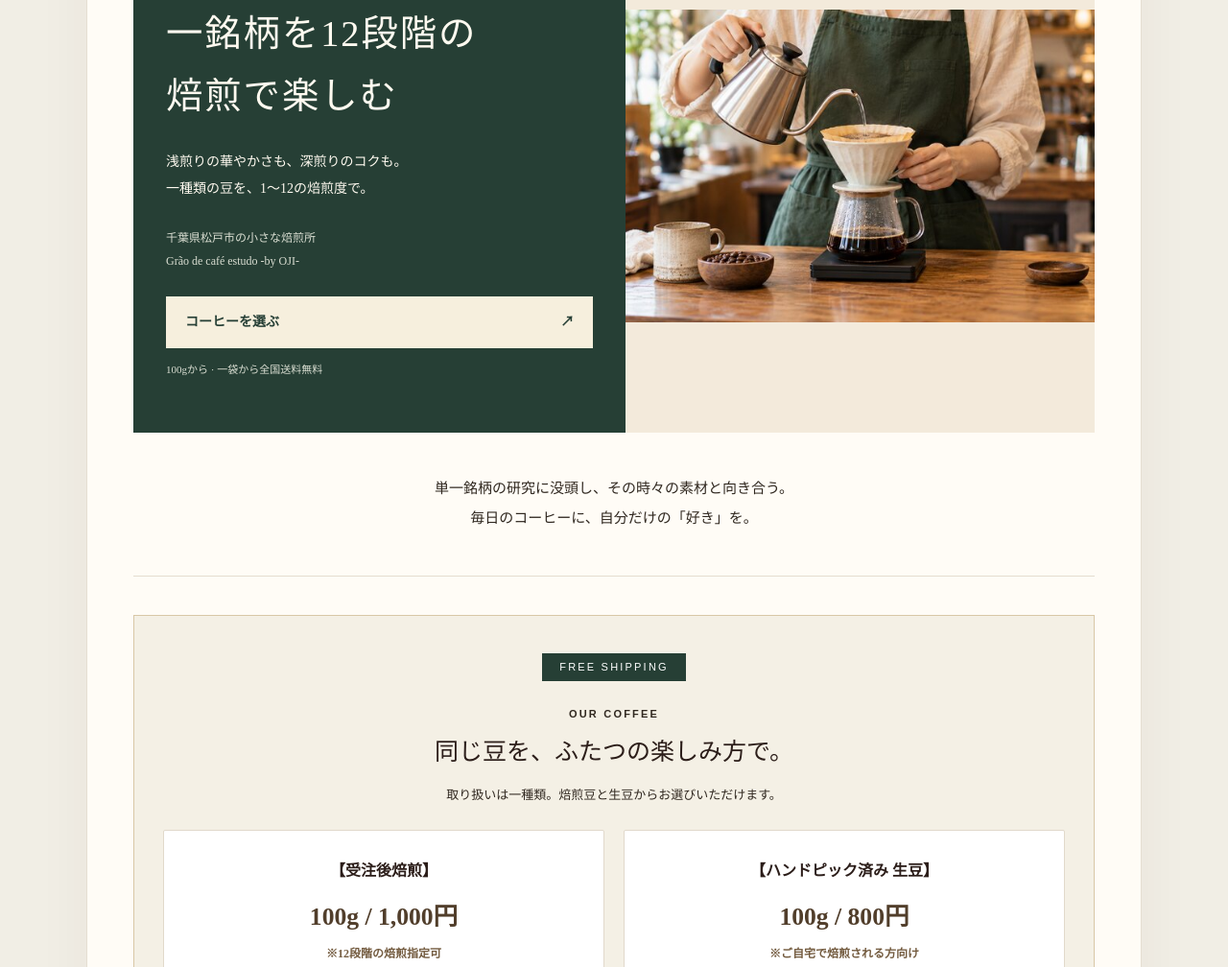
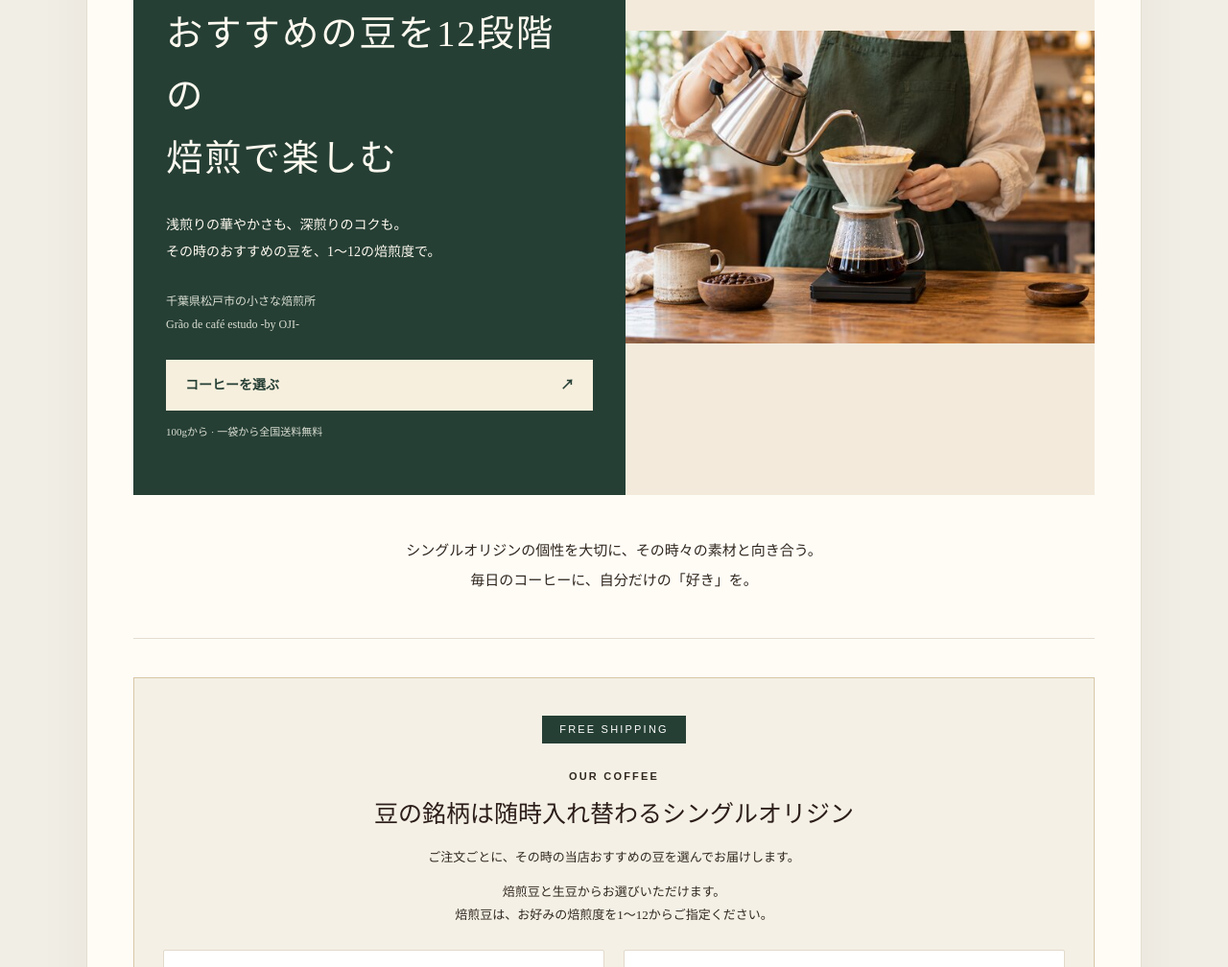
Before and after one commit to estudo-coffee/estudo-coffee, a plain HTML site: page index.html in a window 1280 px wide. Shown: the part 379-1387 px from the top of the page at 96% size. Drawn offline with Linux system fonts and the light colour scheme.

Commit message:
Clarify rotating single-origin selection at owner request

```diff
--- a/index.html
+++ b/index.html
@@ -4,13 +4,13 @@
     <meta charset="UTF-8">
     <meta name="viewport" content="width=device-width, initial-scale=1.0">
     <title>12段階の焙煎を選べるコーヒー豆通販 | Grão de café estudo・松戸</title>
-    <meta name="description" content="松戸の焙煎所 Grão de café estudo。一種類のコーヒー豆を1〜12の焙煎度合いから選べます。受注後焙煎100g 1,000円、ハンドピック済み生豆100g 800円。一袋から全国送料無料。">
+    <meta name="description" content="松戸の焙煎所 Grão de café estudo。銘柄が随時入れ替わるシングルオリジンを、その時の当店おすすめでお届けします。焙煎豆は1〜12の焙煎度合いから選べます。受注後焙煎100g 1,000円、ハンドピック済み生豆100g 800円。一袋から全国送料無料。">
     <link rel="canonical" href="https://estudo-coffee.com/">
     <meta property="og:type" content="website">
     <meta property="og:locale" content="ja_JP">
     <meta property="og:site_name" content="Grão de café estudo">
-    <meta property="og:title" content="Grão de café estudo｜一種類の豆、12段階の焙煎">
-    <meta property="og:description" content="松戸の小さな焙煎所。受注後焙煎100g 1,000円。一袋から全国送料無料。">
+    <meta property="og:title" content="Grão de café estudo｜その時のおすすめの豆、12段階の焙煎">
+    <meta property="og:description" content="松戸の小さな焙煎所。銘柄が随時入れ替わるシングルオリジンを、その時の当店おすすめで。受注後焙煎100g 1,000円。一袋から全国送料無料。">
     <meta property="og:url" content="https://estudo-coffee.com/">
     <meta property="og:image" content="https://estudo-coffee.com/logo.png">
     <meta property="og:image:alt" content="Grão de café estudo -by OJI- ロゴ">
@@ -206,14 +206,14 @@ a:focus-visible,summary:focus-visible {outline:3px solid #a6732b;outline-offset:
     </h1>
 
     <section class="cafe-hero" aria-labelledby="coffee-story">
-      <div class="hero-copy"><p class="eyebrow">MATSUDO · SMALL ROASTERY</p><h2 id="coffee-story">一銘柄を12段階の<br>焙煎で楽しむ</h2><p>浅煎りの華やかさも、深煎りのコクも。<br>一種類の豆を、1〜12の焙煎度で。</p><p class="hero-detail">千葉県松戸市の小さな焙煎所<br>Grão de café estudo -by OJI-</p><a href="#order" class="hero-cta">コーヒーを選ぶ <span aria-hidden="true">↗</span></a><p class="hero-shipping">100gから · 一袋から全国送料無料</p></div>
+      <div class="hero-copy"><p class="eyebrow">MATSUDO · SMALL ROASTERY</p><h2 id="coffee-story">おすすめの豆を12段階の<br>焙煎で楽しむ</h2><p>浅煎りの華やかさも、深煎りのコクも。<br>その時のおすすめの豆を、1〜12の焙煎度で。</p><p class="hero-detail">千葉県松戸市の小さな焙煎所<br>Grão de café estudo -by OJI-</p><a href="#order" class="hero-cta">コーヒーを選ぶ <span aria-hidden="true">↗</span></a><p class="hero-shipping">100gから · 一袋から全国送料無料</p></div>
       <figure class="coffee-photo"><img src="images/ai-coffee-hands-1200.jpg" srcset="images/ai-coffee-hands-600.jpg 600w, images/ai-coffee-hands-1200.jpg 1200w" sizes="(max-width: 700px) calc(100vw - 40px), 440px" alt="胸から下の手元でドリッパーにお湯を注ぐAI生成のイメージ画像" width="1200" height="800" fetchpriority="high"></figure>
     </section>
-    <div class="intro-line"><p>単一銘柄の研究に没頭し、その時々の素材と向き合う。<br>毎日のコーヒーに、自分だけの「好き」を。</p></div>
+    <div class="intro-line"><p>シングルオリジンの個性を大切に、その時々の素材と向き合う。<br>毎日のコーヒーに、自分だけの「好き」を。</p></div>
 
     <div class="current-bean" id="order">
         <div class="free-shipping-badge">FREE SHIPPING</div>
-        <p class="eyebrow">OUR COFFEE</p><div class="bean-title">同じ豆を、ふたつの楽しみ方で。</div><p class="product-intro">取り扱いは一種類。焙煎豆と生豆からお選びいただけます。</p>
+        <p class="eyebrow">OUR COFFEE</p><div class="bean-title">豆の銘柄は随時入れ替わるシングルオリジン</div><p class="product-intro">ご注文ごとに、その時の当店おすすめの豆を選んでお届けします。</p><p class="product-intro">焙煎豆と生豆からお選びいただけます。<br>焙煎豆は、お好みの焙煎度を1〜12からご指定ください。</p>
 
         <div class="purchase-options">
             <div class="option-card">
```
